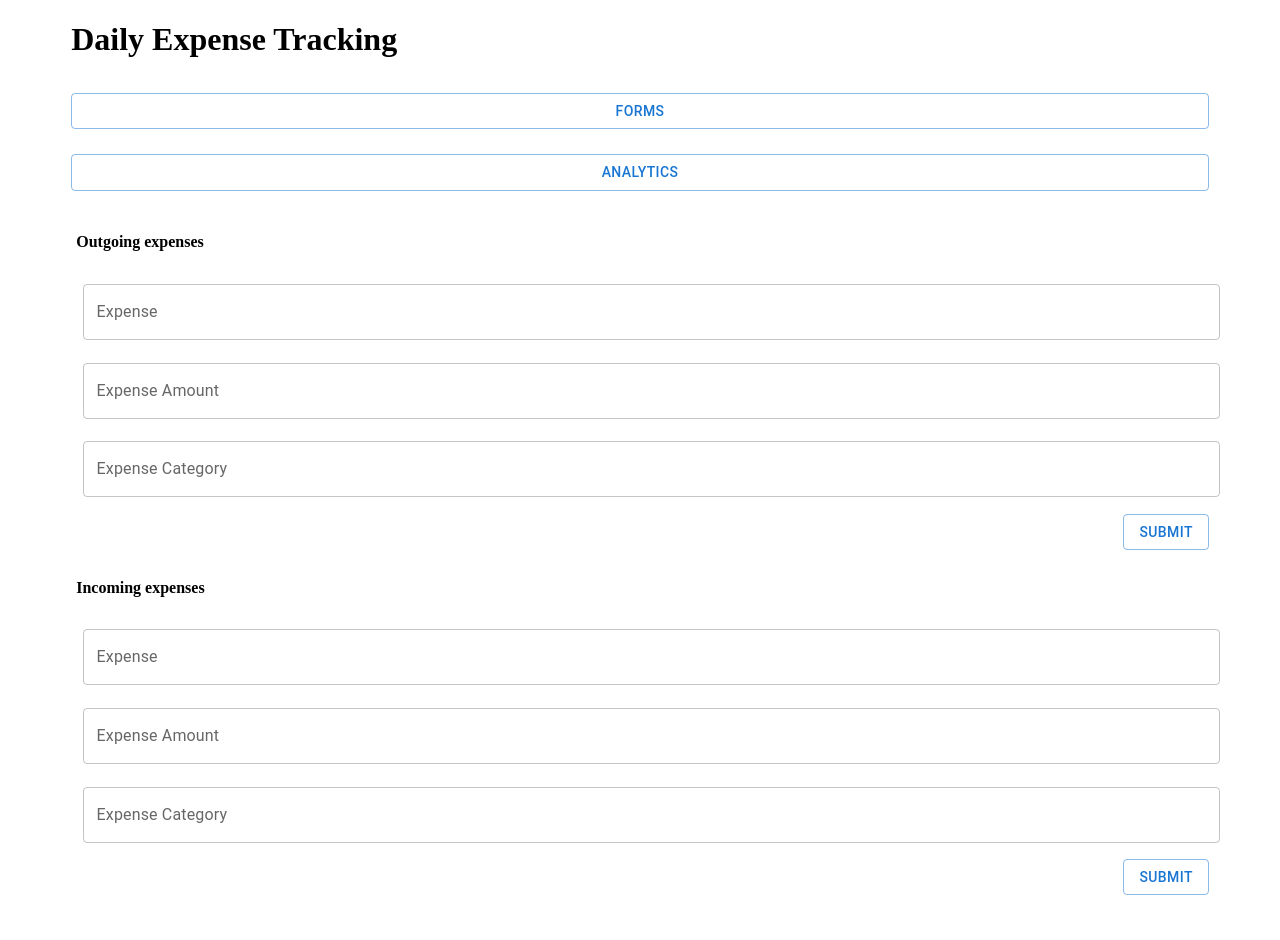
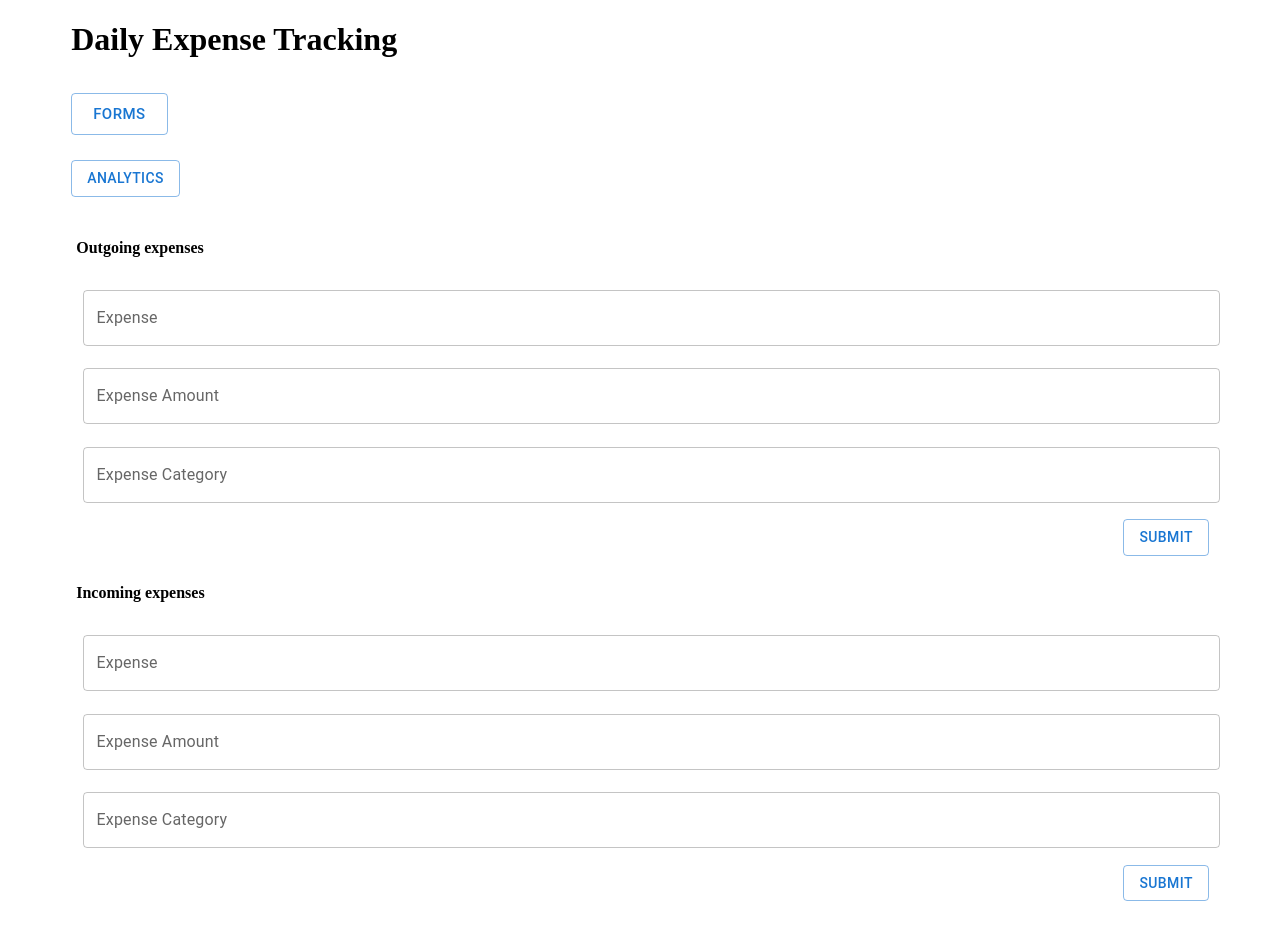
Before and after one commit to justinjohnson-dev/track-daily-expenses, a Next.js app: page / in a window 1280 px wide. Shown: the top 940 px of the page. Built offline with nearby package versions, Linux system fonts and the light colour scheme.

Commit message:
updating link -> button

```diff
--- a/components/layout.tsx
+++ b/components/layout.tsx
@@ -15,32 +15,41 @@ export default function Navbar() {
       <div>
         <h1 style={{ padding: '0 5%' }}>Daily Expense Tracking</h1>
       </div>
-      <div style={{ display: 'flex', flexDirection: 'column' }}>
+      <div
+        style={{
+          display: 'flex',
+          flexDirection: 'column',
+        }}
+      >
+        <Link href='/' style={{ textDecoration: 'none', color: 'inherit' }}>
           <Button
             variant='outlined'
             style={{
-            width: '90%',
               margin: '1% auto',
+              marginLeft: '5%',
+            }}
+            size='large'
+          >
+            Forms
+          </Button>
+        </Link>
+        <Link
+          href='/analytics'
+          style={{
+            textDecoration: 'none',
+            color: 'inherit',
           }}
         >
-          <Link href='/' style={{ textDecoration: 'none', color: 'inherit' }}>
-            Forms
-          </Link>
-        </Button>
           <Button
             variant='outlined'
             style={{
-            width: '90%',
               margin: '1% auto',
+              marginLeft: '5%',
             }}
           >
-          <Link
-            href='/analytics'
-            style={{ textDecoration: 'none', color: 'inherit' }}
-          >
             Analytics
+          </Button>
         </Link>
-        </Button>{' '}
       </div>
     </>
   );
```
Lines whose indentation alone changed are shown as unchanged.
